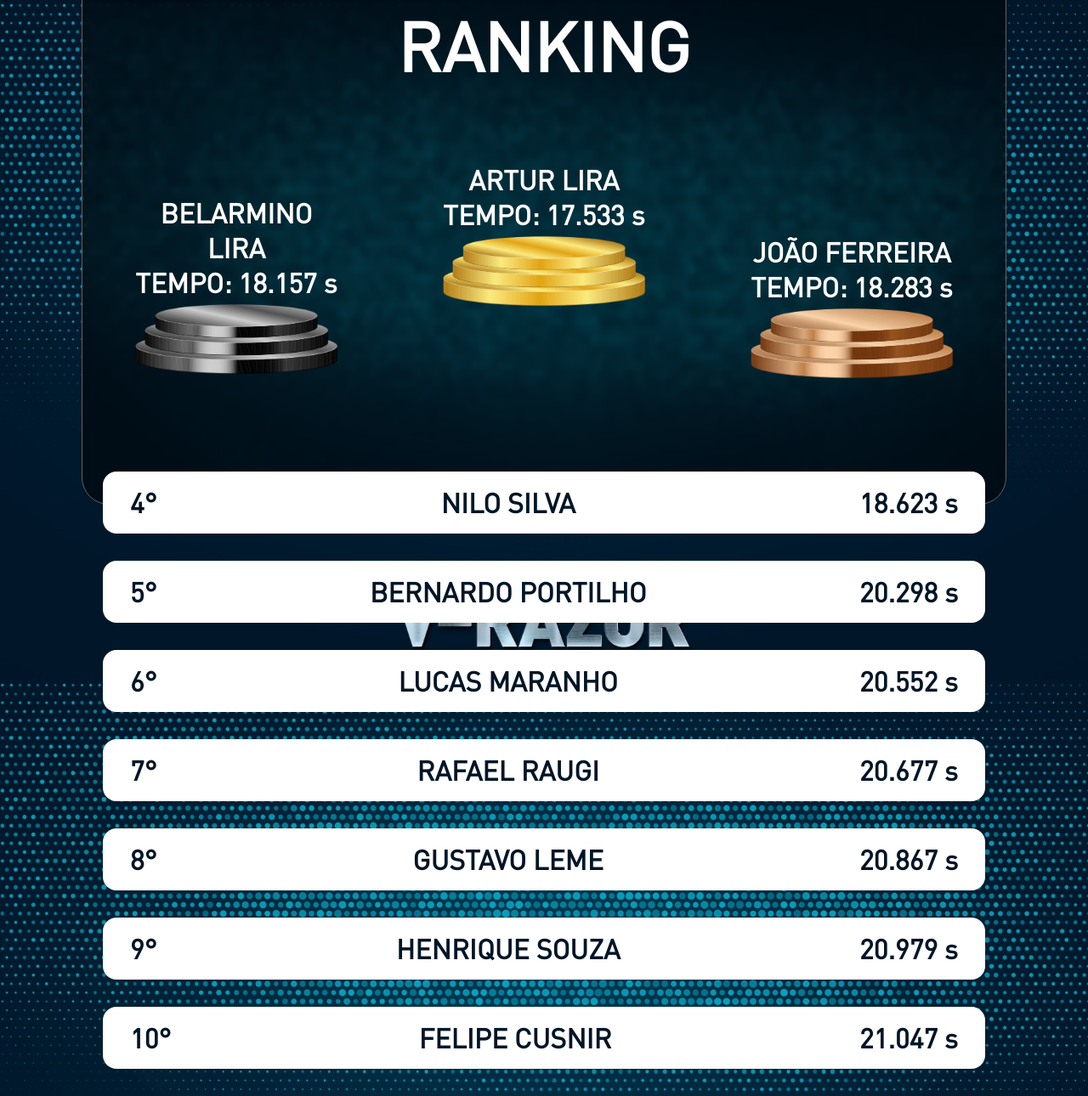
After one commit to GVFerreira/game-panasonic, a PHP site: page /ranking-estatico.php in a window 1280 px wide. The commit adds this page. Shown: the whole page at 85% size. Run offline with PHP 8.4, Linux system fonts and the light colour scheme.

Commit message:
ranking estático e regras sem dizeres de premiação

```diff
--- /dev/null
+++ b/ranking-estatico.php
@@ -0,0 +1,117 @@
+<!DOCTYPE html>
+<html lang="pt-br">
+    <head>
+        <meta charset="UTF-8">
+        <meta http-equiv="X-UA-Compatible" content="IE=edge">
+        <link rel="stylesheet" href="css/style.css">
+        <meta name="viewport" content="width=device-width, initial-scale=1, viewport-fit=cover">
+        <title>Ranking</title>
+    </head>
+    <body id="body-ranking">
+        <div id="container-ranking">
+            <div id="podium">
+                <h1>Ranking</h1>
+                <div class="prisegter">
+                    <div class="seg">
+                        <h3>BELARMINO LIRA</h3>
+                        <h3>Tempo: 18.157 <span style="text-transform: lowercase">s</span></h3>
+                        <img src="./img/silver.webp" class="stage-podium" alt="">
+                    </div>
+
+                    <div class="pri">
+                        <h3>ARTUR LIRA</h3>
+                        <h3>Tempo: 17.533 <span style="text-transform: lowercase">s</span></h3>
+                        <img src="./img/gold.webp" class="stage-podium" alt="">
+                    </div>
+
+                    <div class="ter">
+                        <h3>JOÃO FERREIRA</h3>
+                        <h3>Tempo: 18.283 <span style="text-transform: lowercase">s</span></h3>
+                        <img src="./img/bronze.webp" class="stage-podium" alt="">
+                    </div>
+
+                </div>
+            </div>
+            <div class="classificacao">
+                <div class="posicao">
+                    <div>
+                        <h2>4°</h2>
+                    </div>
+                    <div>
+                        <h2>NILO SILVA</h2>
+                    </div>
+                    <div>
+                        <h2>18.623 <span style="text-transform: lowercase; color: #001526">s</span></h2>
+                    </div>
+                </div>
+                <div class="posicao">
+                    <div>
+                        <h2>5°</h2>
+                    </div>
+                    <div>
+                        <h2>BERNARDO PORTILHO</h2>
+                    </div>
+                    <div>
+                        <h2>20.298 <span style="text-transform: lowercase; color: #001526">s</span></h2>
+                    </div>
+                </div>
+                <div class="posicao">
+                    <div>
+                        <h2>6°</h2>
+                    </div>
+                    <div>
+                        <h2>LUCAS MARANHO</h2>
+                    </div>
+                    <div>
+                        <h2>20.552 <span style="text-transform: lowercase; color: #001526">s</span></h2>
+                    </div>
+                </div>
+                <div class="posicao">
+                    <div>
+                        <h2>7°</h2>
+                    </div>
+                    <div>
+                        <h2>RAFAEL RAUGI</h2>
+                    </div>
+                    <div>
+                        <h2>20.677 <span style="text-transform: lowercase; color: #001526">s</span></h2>
+                    </div>
+                </div>
+                <div class="posicao">
+                    <div>
+                        <h2>8°</h2>
+                    </div>
+                    <div>
+                        <h2>GUSTAVO LEME</h2>
+                    </div>
+                    <div>
+                        <h2>20.867 <span style="text-transform: lowercase; color: #001526">s</span></h2>
+                    </div>
+                </div>
+                <div class="posicao">
+                    <div>
+                        <h2>9°</h2>
+                    </div>
+                    <div>
+                        <h2>HENRIQUE SOUZA</h2>
+                    </div>
+                    <div>
+                        <h2>20.979 <span style="text-transform: lowercase; color: #001526">s</span></h2>
+                    </div>
+                </div>
+                <div class="posicao">
+                    <div>
+                        <h2>10°</h2>
+                    </div>
+                    <div>
+                        <h2>FELIPE CUSNIR</h2>
+                    </div>
+                    <div>
+                        <h2>21.047 <span style="text-transform: lowercase; color: #001526">s</span></h2>
+                    </div>
+                </div>
+            </div>
+        </div>
+        <img src="./img/logo-desafio.png" width="30%" style="margin-top: 50px" alt="">
+    </body>
+</html>
--- a/regras-est.php
+++ b/regras-est.php
@@ -36,7 +36,6 @@
                         Clique apenas com a ponta dos dedos.
                     </li>
                 </ul>
-                <h3 id="title-add">As 3 pessoas que marcarem os melhores tempos serão presenteadas com o Aparador de Pelos Corporais Panasonic V-Razor</h3>
             </div>
         </div>
         <img src="./img/logo-desafio.png" width="30%" style="margin-top: 50px" alt="">
```
